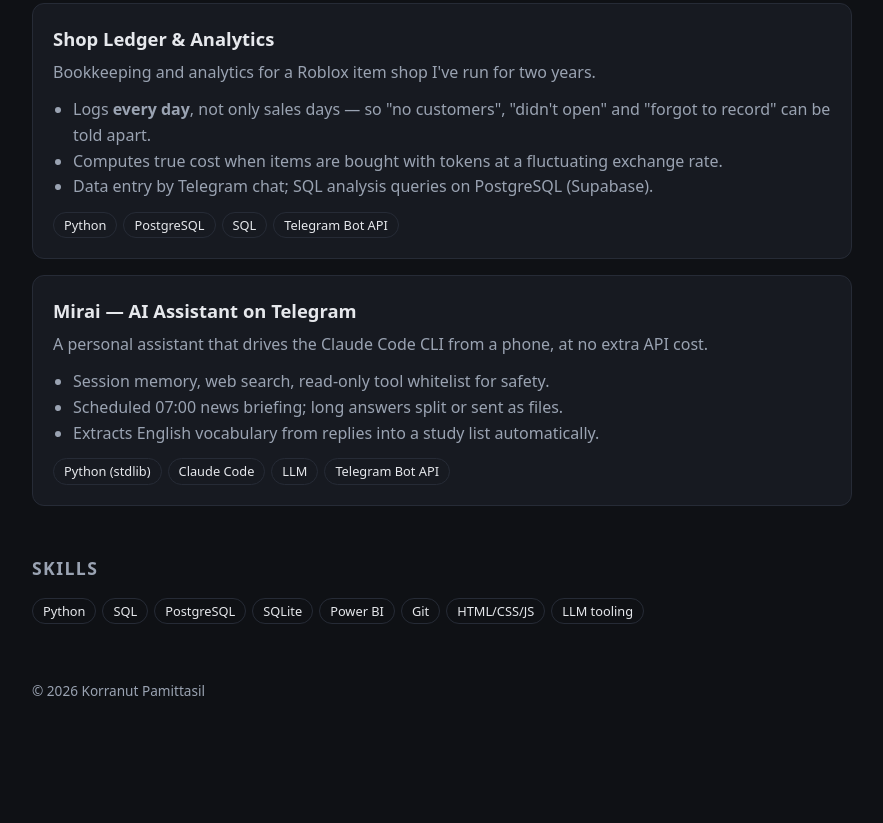
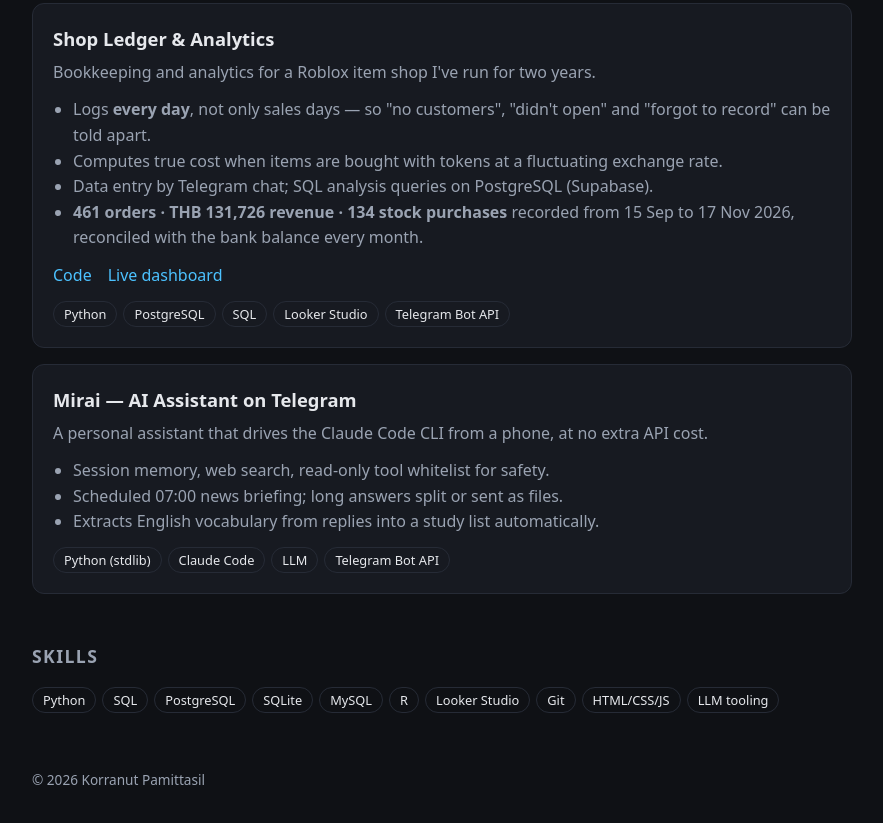
Before and after one commit to Korranut25412/Korranut25412.github.io, a plain HTML site: page index.html in a window 1280 px wide. Shown: the part 361-1184 px from the top of the page, without its empty margins (198-1081 px from the left). Before the commit the page ends 1103 px from the top, so only its background shows below. Drawn offline with Linux system fonts and the light colour scheme.

Commit message:
Replace Power BI with Looker Studio; add shop numbers and live dashboard link
Co-Authored-By: Claude Opus 5.5 <noreply@anthropic.com>

```diff
--- a/index.html
+++ b/index.html
@@ -42,8 +42,10 @@
       <li>Logs <b>every day</b>, not only sales days — so "no customers", "didn't open" and "forgot to record" can be told apart.</li>
       <li>Computes true cost when items are bought with tokens at a fluctuating exchange rate.</li>
       <li>Data entry by Telegram chat; SQL analysis queries on PostgreSQL (Supabase).</li>
+      <li><b>461 orders · THB 131,726 revenue · 134 stock purchases</b> recorded from 15 Sep to 17 Nov 2026, reconciled with the bank balance every month.</li>
     </ul>
-    <div class="tags"><span class="tag">Python</span><span class="tag">PostgreSQL</span><span class="tag">SQL</span><span class="tag">Telegram Bot API</span></div>
+    <p class="links"><a href="https://github.com/Korranut25412/bladeball-ledger-showcase">Code</a><a href="https://datastudio.google.com/reporting/5dfff796-3163-4ff1-9baa-3cc63a7d1178">Live dashboard</a></p>
+    <div class="tags"><span class="tag">Python</span><span class="tag">PostgreSQL</span><span class="tag">SQL</span><span class="tag">Looker Studio</span><span class="tag">Telegram Bot API</span></div>
   </div>
 
   <div class="card">
@@ -60,7 +62,7 @@
   <h2>Skills</h2>
   <div class="tags">
     <span class="tag">Python</span><span class="tag">SQL</span><span class="tag">PostgreSQL</span><span class="tag">SQLite</span>
-    <span class="tag">Power BI</span><span class="tag">Git</span><span class="tag">HTML/CSS/JS</span><span class="tag">LLM tooling</span>
+    <span class="tag">MySQL</span><span class="tag">R</span><span class="tag">Looker Studio</span><span class="tag">Git</span><span class="tag">HTML/CSS/JS</span><span class="tag">LLM tooling</span>
   </div>
 
   <footer>© 2026 Korranut Pamittasil</footer>
```
